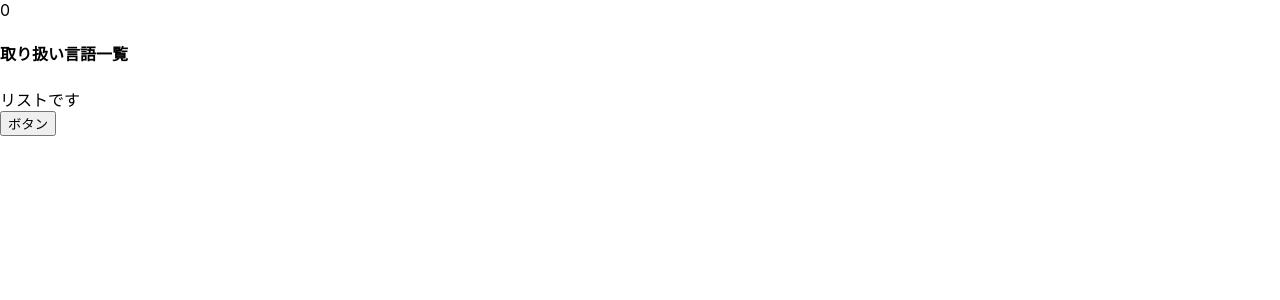
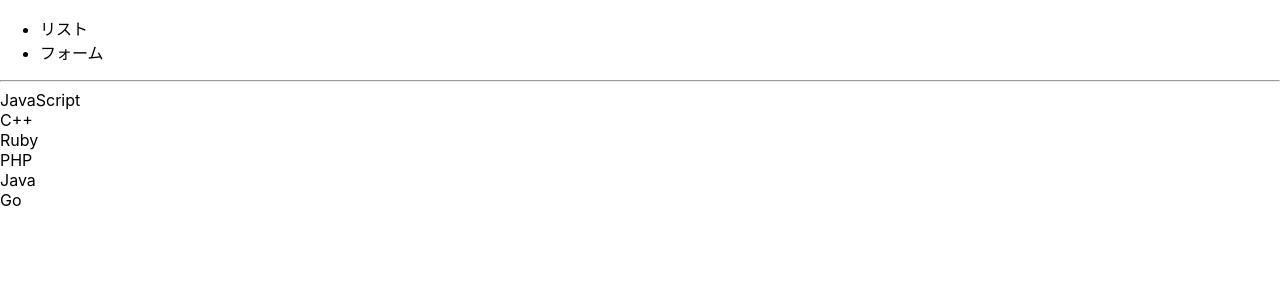
Before and after one commit to mikachi20/react-turorial-personal, a React (Create React App) app: page / in a window 1280 px wide. Shown: the top 300 px of the page. Built offline with nearby package versions, Linux system fonts and the light colour scheme.

Commit message:
if, loop

```diff
--- a/src/App.js
+++ b/src/App.js
@@ -1,16 +1,21 @@
 import { useState } from "react";
 import { List } from "./List";
+import { Form } from "./Form";
 
 function App() {
-  const [description, setDescription] = useState(0);
-  const changeDescription = () => {
-    setDescription(description + 1);
-  };
+  const [tab, setTab] = useState("list");
+  const body = tab === "list" ? <List /> : <Form />;
+
   return (
     <div>
-      {description}
-      <List title="取り扱い言語一覧" />
-      <button onClick={changeDescription}>ボタン</button>
+      <header>
+        <ul>
+          <li onClick={() => setTab("list")}>リスト</li>
+          <li onClick={() => setTab("form")}>フォーム</li>
+        </ul>
+      </header>
+      <hr />
+      {body}
     </div>
   );
 }
--- /dev/null
+++ b/src/Form.js
@@ -0,0 +1,3 @@
+export const Form = function () {
+  return <div>Formです</div>;
+};
--- a/src/List.js
+++ b/src/List.js
@@ -1,8 +1,11 @@
+const languages = ["JavaScript", "C++", "Ruby", "PHP", "Java", "Go"];
+
 export const List = ({ title }) => {
   return (
     <div>
-      <h4>{title}</h4>
-      リストです
+      {languages.map((lang, index) => {
+        return <div key={index}>{lang}</div>;
+      })}
     </div>
   );
 };
```
